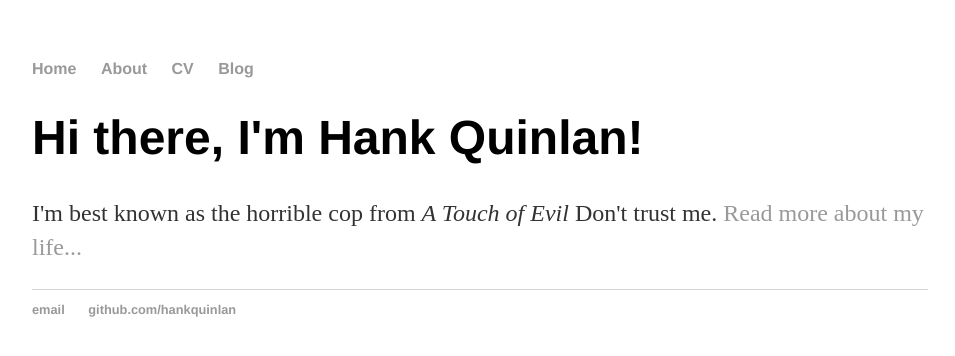
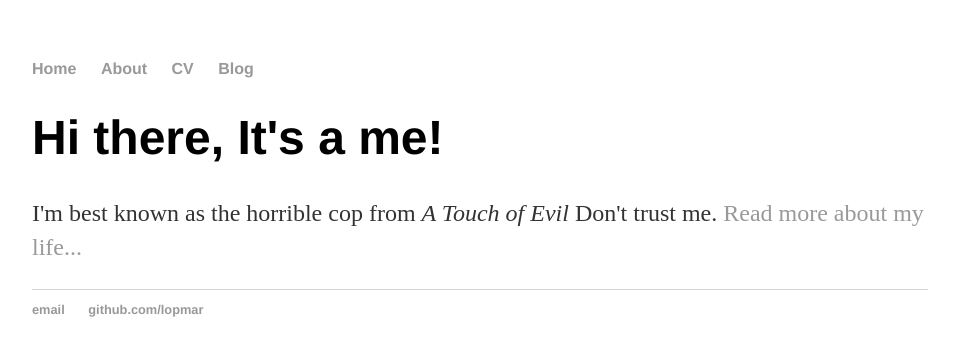
Before and after one commit to lopmar/lopmar.github.io, a plain HTML site: page index.html in a window 1280 px wide. Shown: the whole page, without its empty margins (160-1115 px from the left). Drawn offline with Linux system fonts and the light colour scheme.

Commit message:
Update index.html

```diff
--- a/index.html
+++ b/index.html
@@ -1,7 +1,7 @@
 <!DOCTYPE html>
 <html>
 	<head>
-		<title>Hank Quinlan, Horrible Cop</title>
+		<title>Lopmar</title>
 		<!-- link to main stylesheet -->
 		<link rel="stylesheet" type="text/css" href="/css/main.css">
 	</head>
@@ -16,14 +16,14 @@
 		</nav>
 		<div class="container">
     		<div class="blurb">
-        		<h1>Hi there, I'm Hank Quinlan!</h1>
+        		<h1>Hi there, It's a me!</h1>
 				<p>I'm best known as the horrible cop from <em>A Touch of Evil</em> Don't trust me. <a href="/about">Read more about my life...</a></p>
     		</div><!-- /.blurb -->
 		</div><!-- /.container -->
 		<footer>
     		<ul>
-        		<li><a href="mailto:hankquinlanhub@gmail.com">email</a></li>
-        		<li><a href="https://github.com/hankquinlan">github.com/hankquinlan</a></li>
+        		<li><a href="mailto:lopmar.antonio@gmail.com">email</a></li>
+        		<li><a href="https://github.com/lopmar">github.com/lopmar</a></li>
 			</ul>
 		</footer>
 	</body>
```
